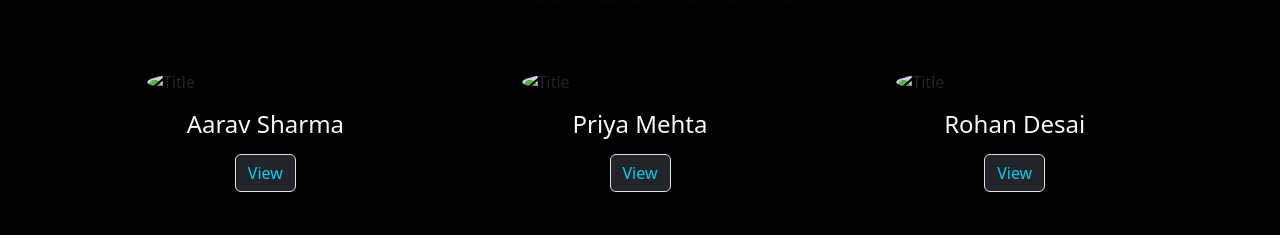
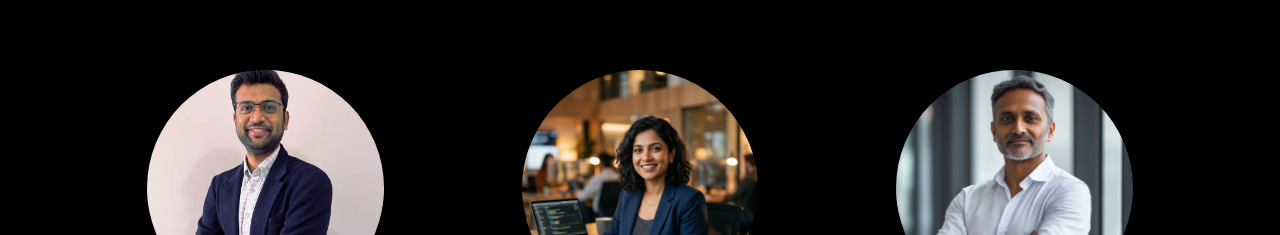
Before and after one commit to saurabhg4356/TechNova, a plain HTML site: page about.html in a window 1280 px wide. Shown: the part 565-800 px from the top of the page. Drawn offline with nearby package versions, Linux system fonts and the light colour scheme.

Commit message:
About images problem solve

```diff
--- a/about.html
+++ b/about.html
@@ -135,7 +135,7 @@
                     class="row justify-content-center align-items-center g-2"
                 >
                     <div class="col"><div class="card mx-3 p-5 bg-black">
-                        <img class="card-img-top rounded-circle" src="image/Aarav Sharma.jpg" alt="Title" />
+                        <img class="card-img-top rounded-circle" src="Aarav Sharma.jpg" alt="Title" />
                         <div class="card-body text-center">
                             <h4 class="card-title text-light">Aarav Sharma</h4>
                             <!-- Modal trigger button -->
@@ -192,7 +192,7 @@
                     </div>
                     </div>
                     <div class="col"><div class="card mx-3 p-5 bg-black">
-                        <img class="card-img-top rounded-circle" src="image/priya mehta.jpg" alt="Title" />
+                        <img class="card-img-top rounded-circle" src="priya mehta.jpg" alt="Title" />
                         <div class="card-body text-center">
                             <h4 class="card-title text-light">Priya Mehta</h4>
                             <!-- Modal trigger button -->
@@ -246,7 +246,7 @@
                     </div>
                     </div>
                     <div class="col"><div class="card mx-3 p-5 bg-black">
-                        <img class="card-img rounded-circle " src="image/Rohan Desai.jpg" alt="Title" />
+                        <img class="card-img rounded-circle " src="Rohan Desai.jpg" alt="Title" />
                         <div class="card-body text-center">
                             <h4 class="card-title text-light">Rohan Desai</h4>
                             <!-- Modal trigger button -->
```
Also changed, not shown: Aarav Sharma.jpg (added), Rohan Desai.jpg (added), priya mehta.jpg (added).
